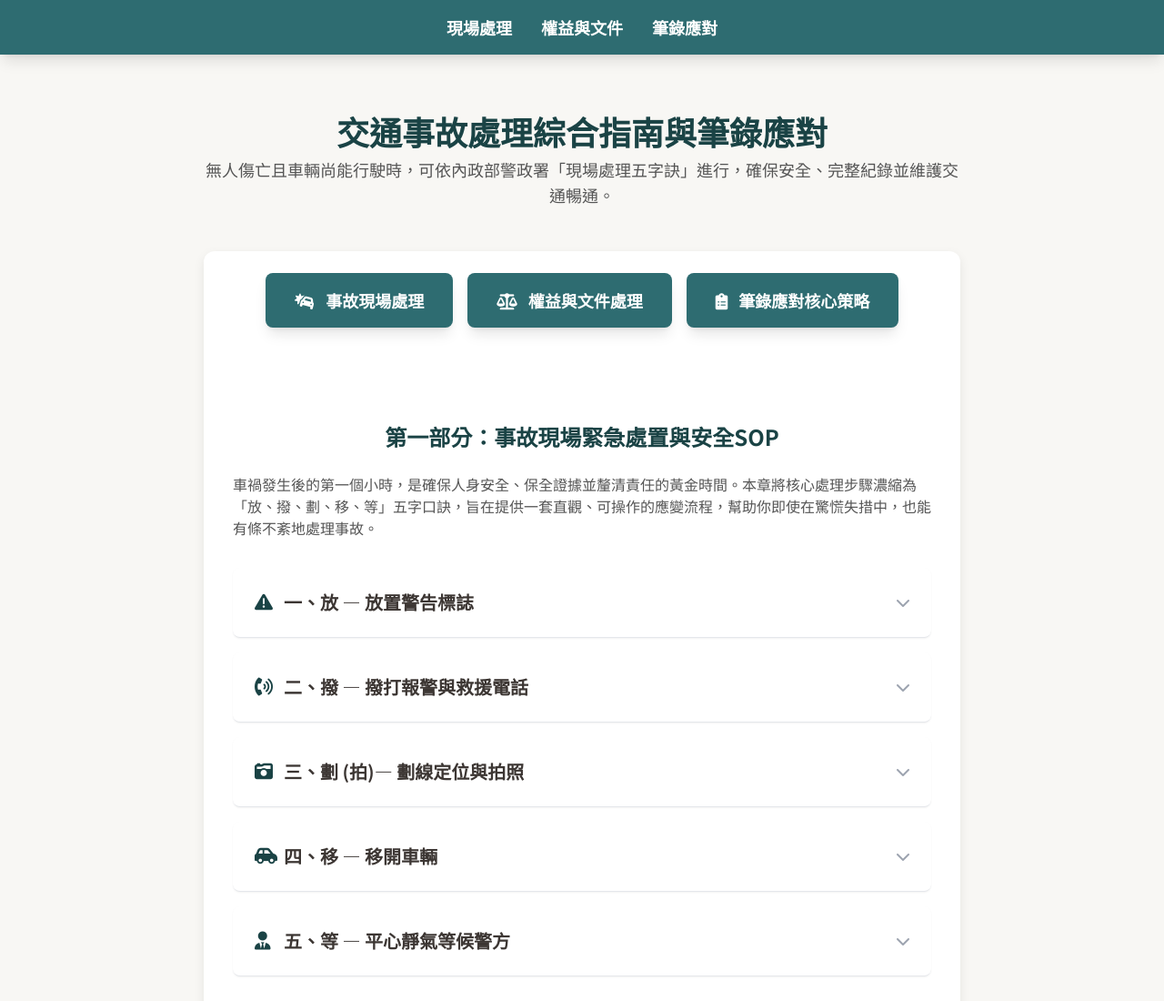
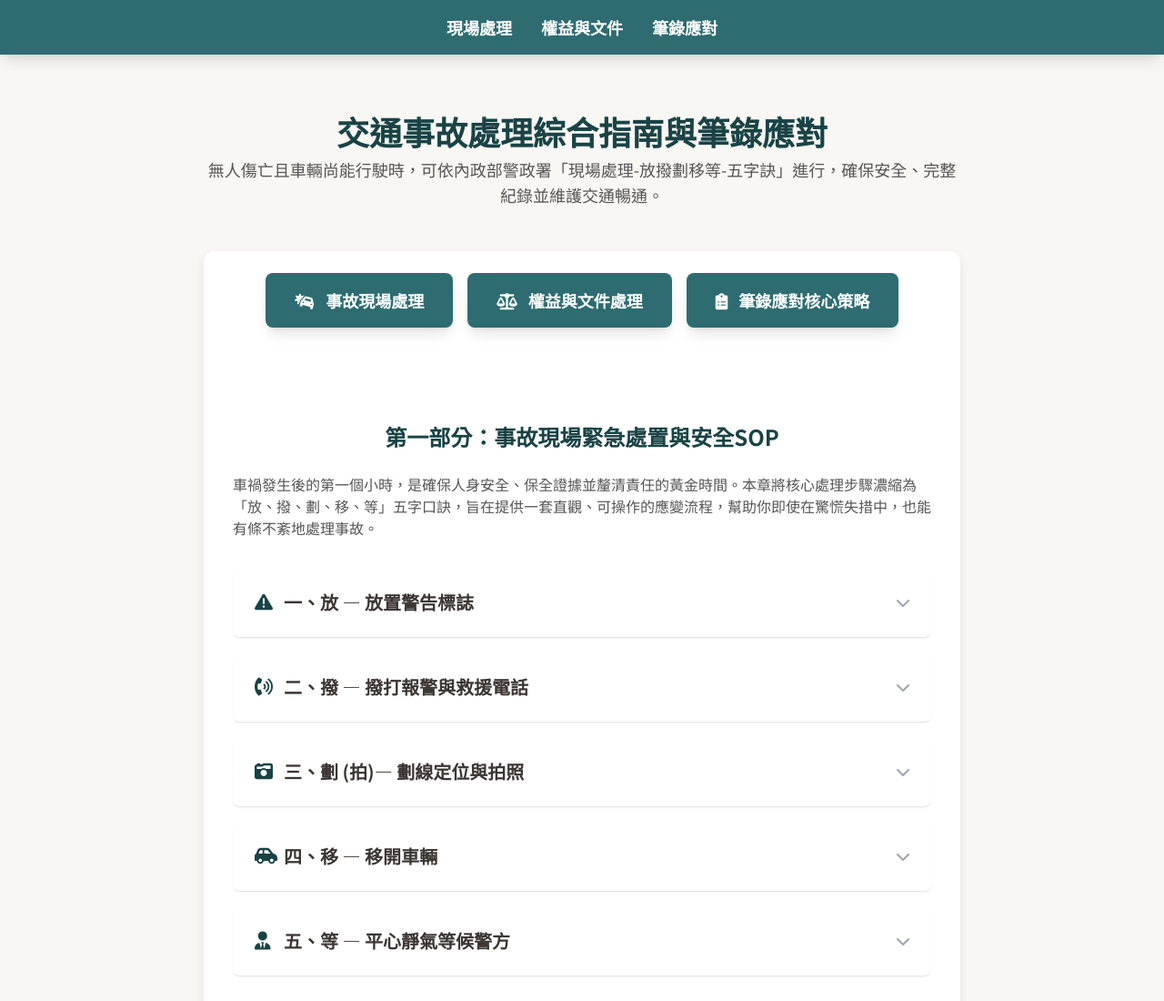
Before and after one commit to roxie-hub/traffic-accident-guide, a plain HTML site: page index.html in a window 1280 px wide. Shown: the top 1100 px of the page at 91% size. Drawn offline with nearby package versions, Linux system fonts and the light colour scheme.

Commit message:
Update index.html

```diff
--- a/index.html
+++ b/index.html
@@ -94,7 +94,7 @@
 
         <header class="text-center mb-8 md:mb-12 pt-8">
             <h1 class="text-3xl md:text-4xl font-bold text-calm-blue-custom mb-2">交通事故處理綜合指南與筆錄應對</h1>
-            <p class="text-medium-gray text-lg">無人傷亡且車輛尚能行駛時，可依內政部警政署「現場處理五字訣」進行，確保安全、完整紀錄並維護交通暢通。</p>
+            <p class="text-medium-gray text-lg">無人傷亡且車輛尚能行駛時，可依內政部警政署「現場處理-放撥劃移等-五字訣」進行，確保安全、完整紀錄並維護交通暢通。</p>
         </header>
 
         <main class="bg-white rounded-xl shadow-calm overflow-hidden">
```
